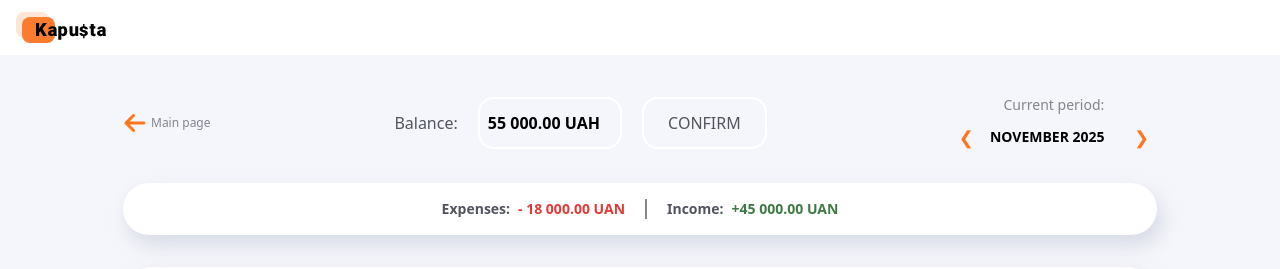
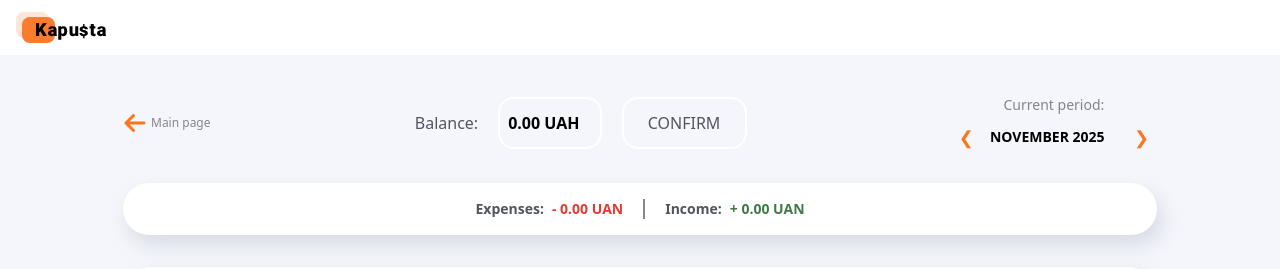
Before and after one commit to Vitaliy28031985/kapusta, a Next.js app: page /financial-report in a window 1280 px wide. Shown: the top 269 px of the page. Built offline with nearby package versions, Linux system fonts and the light colour scheme; no server answers.

Commit message:
start correct report pages

```diff
--- a/src/app/components/report/Balance.tsx
+++ b/src/app/components/report/Balance.tsx
@@ -1,15 +1,20 @@
 'use client'
 
-const Balance = () => {
+interface BalanceProps {
+    expensesSum: number;
+    incomesSum: number;
+}
+
+const Balance = ({expensesSum, incomesSum}: BalanceProps) => {
     return (
         <div className="flex items-center justify-center mob:mx-5 tab:mx-0 bg-white mt-8 mob:py-6 tab:py-4 mob:rounded-[20px] tab:rounded-full shadow-shadow">
             <div className="mob:px-[10px] tab:px-5 tab:flex items-center gap-2 border-r-2 border-text_op">
                 <p className="text-text_color text-sm font-bold mob:text-center tab:text-start">Expenses:</p>
-                <p className="text-red_color text-sm font-bold mob:text-center tab:text-start">- 18 000.00 UAN</p>
+                <p className="text-red_color text-sm font-bold mob:text-center tab:text-start">{`- ${expensesSum.toFixed(2)} UAN`}</p>
             </div>
             <div className="px-5 tab:flex items-center gap-2">
                 <p className="text-text_color text-sm font-bold mob:text-center tab:text-start">Income:</p>
-                <p  className="text-green text-sm font-bold mob:text-center tab:text-start">+45 000.00 UAN</p>
+                <p  className="text-green text-sm font-bold mob:text-center tab:text-start">{`+ ${incomesSum.toFixed(2)} UAN`}</p>
             </div>
         </div>
     )
--- a/src/app/components/report/Report.tsx
+++ b/src/app/components/report/Report.tsx
@@ -1,7 +1,7 @@
 'use client'
 import Link from "next/link";
 import Image from "next/image";
-import { useState } from "react";
+import { useEffect, useState } from "react";
 import { format, addMonths, subMonths } from "date-fns";
 import { FaArrowLeft } from "react-icons/fa6";
 import Balance from "./Balance";
@@ -9,6 +9,12 @@ import Category from "./Category";
 import Graphs from "./Graphs";
 import GraphsMobile from "./GraphsMobile";
 import CategoryIncome from "./CategoryIncome";
+import { useAuthStore } from "@/store/auth.store";
+import { useExpenseStore } from "@/store/expenses-store";
+import { useIncomeStore } from "@/store/incomes-store";
+import { defaultData } from "@/app/interfaces/filter";
+import { getBalance } from "@/utils/get-balance";
+import { getSumExpenses, getSumIncomes } from "@/utils/get-sum-comments";
 
 const data = [
     { label: "Pork", value: 1000 },
@@ -24,9 +30,22 @@ const data = [
   ];
 
 const ReportContainer = () => {
+  const { session} = useAuthStore();
   const [change, setChange] = useState(false)
   const [categoryData, setCategoryData] = useState<string>('');
-  const [currentDate, setCurrentDate] = useState(new Date(2025, 10));
+    const [currentDate, setCurrentDate] = useState(new Date(2025, 10));
+
+    const { data: expenses, fetchExpenses } = useExpenseStore();
+
+        const {data: incomes, fetchIncomes} = useIncomeStore()
+
+ useEffect(() => {
+        if (session?.user?.id) {
+            fetchExpenses(session.user.id, defaultData);
+            fetchIncomes(session.user.id, defaultData)
+       }
+
+    }, [session?.user?.id]);
 
   const toggle = () => setChange(toggle => !toggle)
 
@@ -43,8 +62,11 @@ const ReportContainer = () => {
   const getCategoryData = (category: string) => {
           setCategoryData(category);
   }
+    const expensesSum = getSumExpenses(expenses);
 
- console.log(currentDate, categoryData)
+    const incomesSum = getSumIncomes(incomes);
+
+    console.log(expensesSum, incomesSum);
     return (
         <main className="relative min-h-screen">
 
@@ -56,7 +78,7 @@ const ReportContainer = () => {
                     <div className="mob:mb-8 tab:mb-0 mx-auto  tab:flex gap-5 items-center">
                     <p className="mob:mb-2 tab:mb-0 mob:text-center tab:text-start text-sx font-medium text-text_color">Balance:</p>
                     <div className="  py-3 pr-5 pl-2 border-2 border-white rounded-[16px]">
-                        <p className="text-sx font-bold text-end">55 000.00 UAH</p>
+                        <p className="text-sx font-bold text-end">{`${getBalance(expenses, incomes).toFixed(2)} UAH`}</p>
                     </div>
                     <button className="w-[125px] mob:hidden desk:block py-3 px-[6px] border-2 border-white rounded-[16px] text-center text-text_color text-sx font-normal hover:text-text_op" type="button">CONFIRM</button>
                     </div>
@@ -77,7 +99,7 @@ const ReportContainer = () => {
                    </div>
                  </div>
                 </section>
-                <Balance />
+                <Balance expensesSum={expensesSum} incomesSum={incomesSum} />
                <section className="mob:h-[630px] tab:h-[368px] mt-8 py-5  tab:bg-white rounded-[30px]  tab:shadow-shadow">
 
                 {/* tabs */}
--- /dev/null
+++ b/src/utils/get-sum-comments.ts
@@ -0,0 +1,13 @@
+import { IComment } from "@/app/interfaces/comments";
+
+export function getSumExpenses(expenses: IComment[]) {
+    return expenses.reduce((prevExpense, expense) => {
+            return prevExpense + expense.sum;
+    }, 0);
+}
+
+export function getSumIncomes( incomes: IComment[]) {
+    return incomes.reduce((prevIncome, income) => {
+            return prevIncome + income.sum;
+    }, 0);
+}
```
